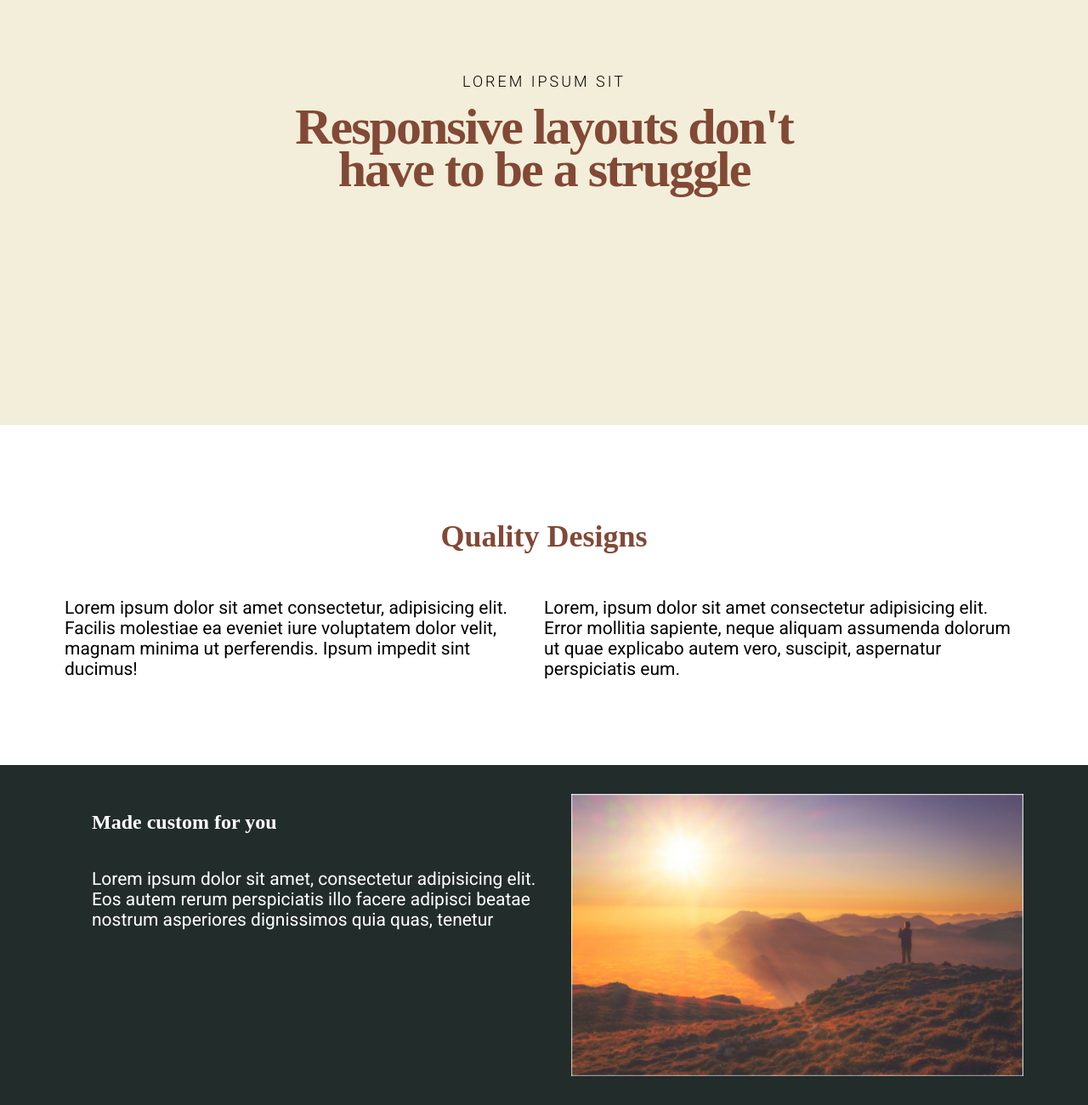
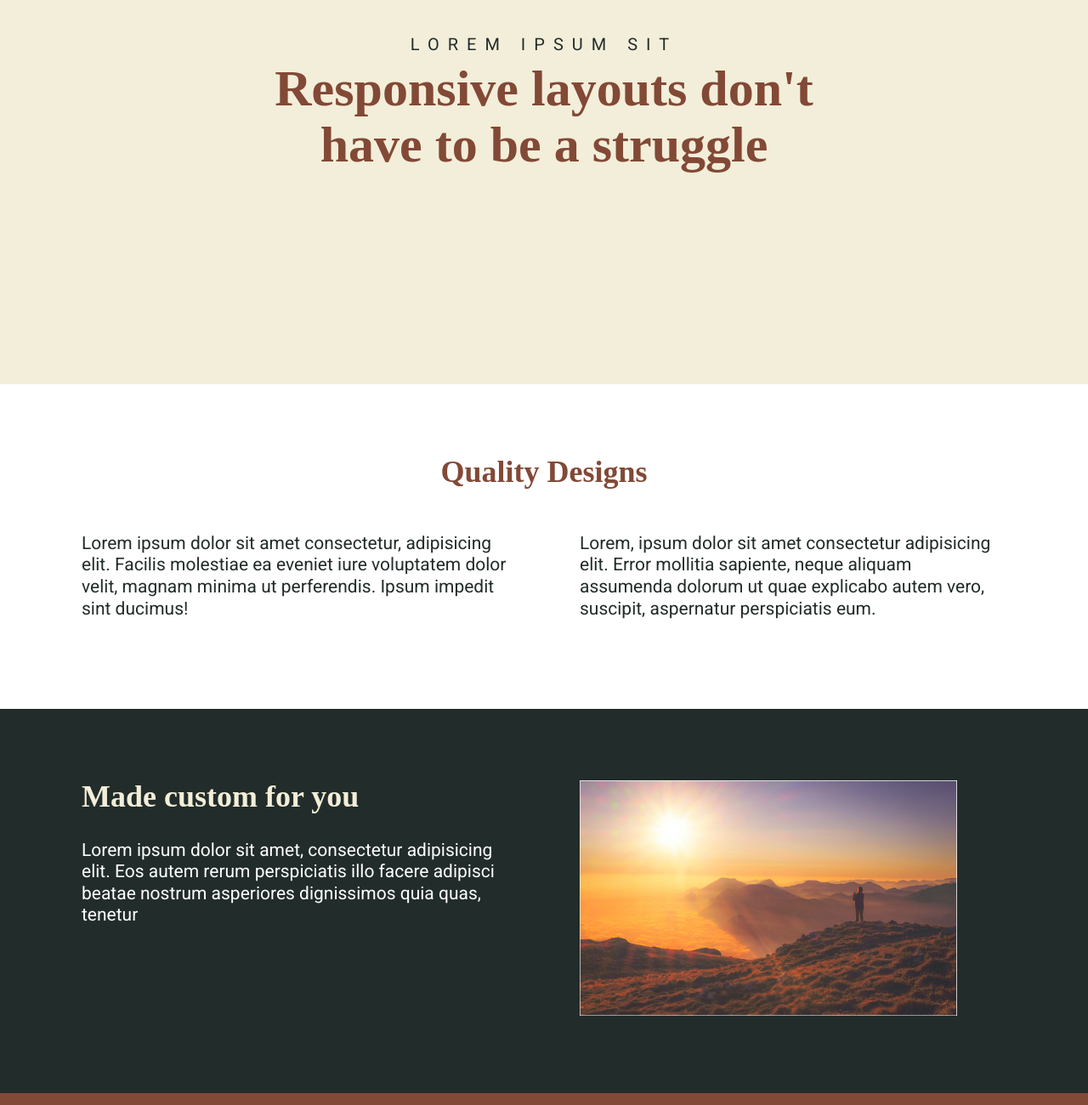
Before and after one commit to mikhail-w/learn-css, a plain HTML site: page KP/day-05/flexbox-challenge-4/index.html in a window 1280 px wide. Shown: the part 160-1460 px from the top of the page at 85% size. Drawn offline with Linux system fonts and the light colour scheme.

Commit message:
flexbox challenge 4 v3

```diff
--- a/KP/day-05/flexbox-challenge-4/index.html
+++ b/KP/day-05/flexbox-challenge-4/index.html
@@ -72,7 +72,7 @@
           <img src="./img/image-02.jpg" alt="a sunset tree" />
         </div>
         <div class="col section-four__col-right">
-          <h2 class="section--title">Created with care</h2>
+          <h2 class="section-title">Created with care</h2>
           <p>
             Lorem, ipsum dolor sit amet consectetur adipisicing elit. Maiores
             in, dolore sapiente veritatis velit laboriosam debitis facilis,
--- a/KP/day-05/flexbox-challenge-4/style.css
+++ b/KP/day-05/flexbox-challenge-4/style.css
@@ -1,128 +1,112 @@
-* {
+*, *::before, *::after {
     box-sizing: border-box;
 }
 
+/*
+.playfair-display{
+    font-family: "Playfair Display", serif;
+    font-weight: 900px;
+    font-style: normal;
+}
+
+.roboto-light {
+    font-family: "Roboto", sans-serif;
+    font-weight: 300;
+    font-style: normal;
+}
+
+.roboto-regular {
+    font-family: "Roboto", sans-serif;
+    font-weight: 400;
+    font-style: normal;
+}
+*/
 body {
     margin: 0;
-    padding: 0;
-    height: 3000px;
+    font-family: 'Roboto', sans-serif;
+    font-size: 1.3125rem;
+    line-height: 1.6rem;
+    color: #222C2A;
+}
+
+img {
+    max-width: 100%;
+}
+
+h1, h2 {
+    font-family: "Playfair Display", serif;
+    font-weight: 900;
+    margin-top: 0;
+    line-height: 1.1;
+}
+
+section {
+    padding: 4em 0;
+}
+
+.container {
+    width: 85%;
+    margin: 0 auto;
+    max-width: 1128px;
+}
+
+.section-title {
+    font-size: 2.25rem;
+    color: #F3EED9
+}
+
+.section-title--dark {
+    color: #824936;
 }
 
 .intro {
-    background-color: #F3EED9;
-    min-height: 660px;
-    display: flex;
-    align-items: center;
-    justify-content: center;
-}
-
-.container {
-    max-width: 1128px;
+    background: #f3eed9;
+    padding: 200px 0;
     text-align: center;
-    /* border: 2px solid green; */
+    color: #824936;
 }
 
 .intro__text {
-    font-family: "Roboto", sans-serif;
-    font-weight: 300;
-    font-style: normal;
-    font-size: 18px;
     text-transform: uppercase;
-    letter-spacing: 3px;
-    /* border: 2px solid orange; */
+    letter-spacing: 10px;
+    font-size: 1.25rem;
+    color: #222c2a;
+    margin: 0 0 .25em;
 }
 
 .intro__title {
-    font-size: 60px;
-    font-family: "Playfair", serif;
-    font-weight: 900;
-    font-style: normal;
-    line-height: 50px;
-    letter-spacing: -2px;
-    color: #824936;
-    margin-top: 15px;
-    /* border: 2px solid red; */
+    font-size: 3rem;
 }
 
-.section-two {
-    display: flex;
-    align-items: center;
-    justify-content: center;
-    min-height: 400px;
-    /* border: 2px solid red; */
+.section-three {
+    background: #222C2A;
+    color: #fff;
 }
 
-.container {
-    /* border: 2px solid rgb(11, 246, 89); */
+.section-four {
+    background: #824936;
+    ;
+    color: #fff;
+}
+
+@media(min-width:800px) {
+    .row {
+        display: flex;
+    }
+
+    .col {
         width: 100%;
     }
 
-.section-title--dark {
-    font-size: 36px;
-    font-family: "Playfair", serif;
-    font-weight: 900;
-    font-style: normal;
-    color: #824936;
-    text-align: center;
-    /* border: 2px solid orange; */
+    .col+.col {
+        margin-left: 4em;
     }
 
-.row {
-    display: flex;
-    margin: 0;
-    justify-content: space-between;
-    /* border: 2px solid lime; */
+    .intro__title {
+        font-size: 3.75rem;
     }
 
-.col {
-    /* border: 2px solid red; */
-    /* border: 2px solid lime; */
-    padding: 0;
-    margin: 0;
-    display: flex;
-    flex-direction: column;
-    width: 50%;
+    .section-title--dark {
+        text-align: center;
     }
-
-.col p {
-    font-size: 21px;
-    font-family: "Roboto", sans-serif;
-    font-weight: 400;
-    font-style: normal;
-    text-align: left;
-    /* border: 2px solid purple; */
 }
-
-.section-three {
-    min-height: 400px;
-    background-color: #222C2A;
-    color: white;
-    display: flex;
-    align-items: center;
-    justify-content: center;
-    /* border: 2px solid purple; */
-}
-
-.section-three .section-title, .section-four .section--title {
-    text-align: left;
-    /* border: 2px solid orange; */
-}
-
-.section-three__col-left, .section-four__col-right {
-    padding: 0;
-    margin: 0;
-    display: flex;
-    flex-direction: column;
-    justify-content: start;
-    margin: 0 2em;
-    /* align-items: start; */
-}
-
-.section-four {
-    min-height: 400px;
-    background-color: #824936;
-    color: white;
-    display: flex;
-    align-items: center;
-    justify-content: center;
-}
```
Lines whose indentation alone changed are shown as unchanged.
